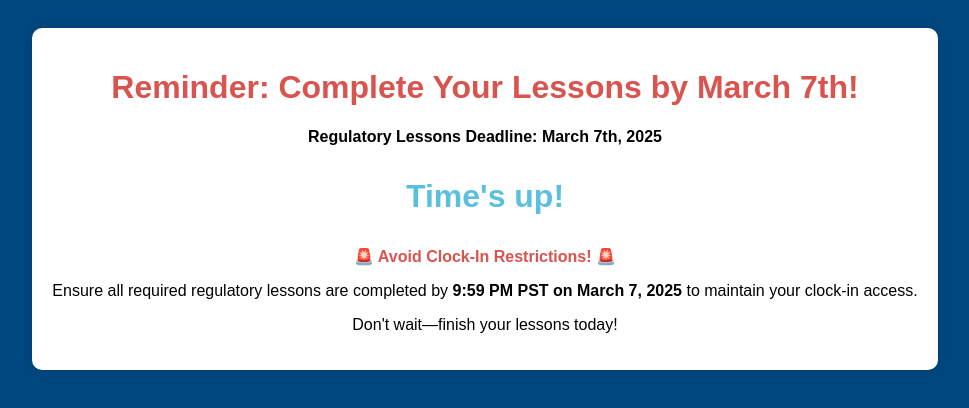
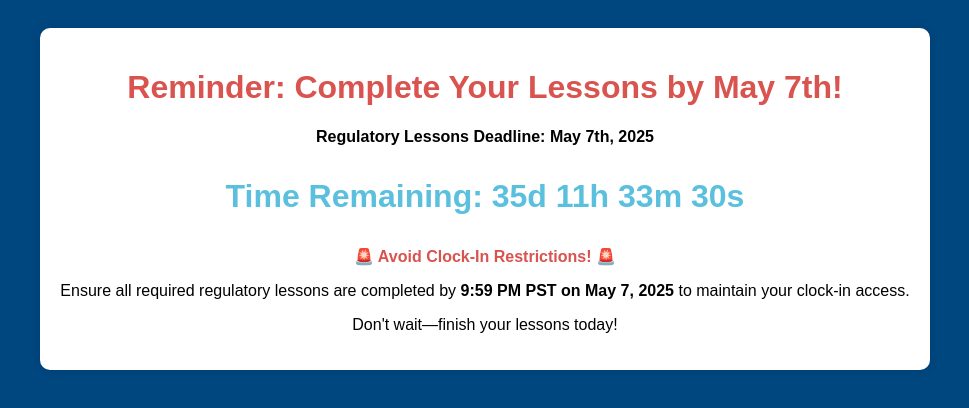
Before and after one commit to tkgallagher/LessonCountdown, a plain HTML site: page index.html in a window 1280 px wide. Shown: the whole page, without its empty margins (155-1124 px from the left). Drawn offline with Linux system fonts and the light colour scheme.

Commit message:
may 7 - p2 lessons

```diff
--- a/index.html
+++ b/index.html
@@ -32,7 +32,7 @@
     </style>
     <script>
         function updateCountdown() {
-            const deadline = new Date('March 07, 2025 21:59:59 PST').getTime();
+            const deadline = new Date('May 07, 2025 21:59:59 PST').getTime();
             const now = new Date().getTime();
             const timeLeft = deadline - now;
 
@@ -52,11 +52,11 @@
 </head>
 <body>
     <div class="container">
-        <h1>Reminder: Complete Your Lessons by March 7th!</h1>
-        <p><strong>Regulatory Lessons Deadline: March 7th, 2025</strong></p>
+        <h1>Reminder: Complete Your Lessons by May 7th!</h1>
+        <p><strong>Regulatory Lessons Deadline: May 7th, 2025</strong></p>
         <p id="countdown" class="countdown">Time Remaining: 7d 13h 33m 3s</p>
         <p class="alert">🚨 Avoid Clock-In Restrictions! 🚨</p>
-        <p>Ensure all required regulatory lessons are completed by <strong>9:59 PM PST on March 7, 2025</strong> to maintain your clock-in access.</p>
+        <p>Ensure all required regulatory lessons are completed by <strong>9:59 PM PST on May 7, 2025</strong> to maintain your clock-in access.</p>
         <p>Don't wait—finish your lessons today!</p>
     </div>
 </body>
```
